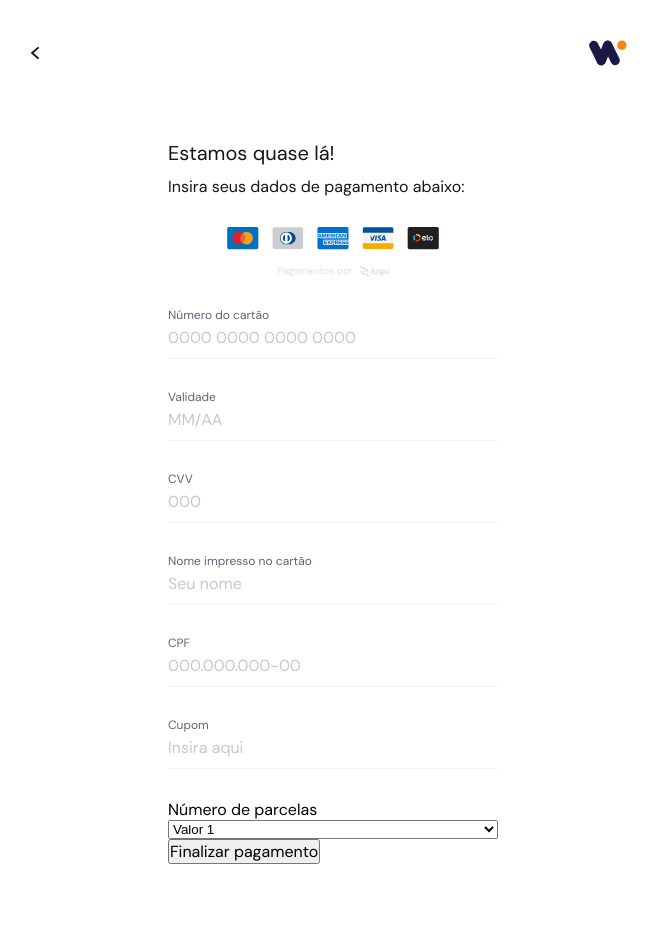
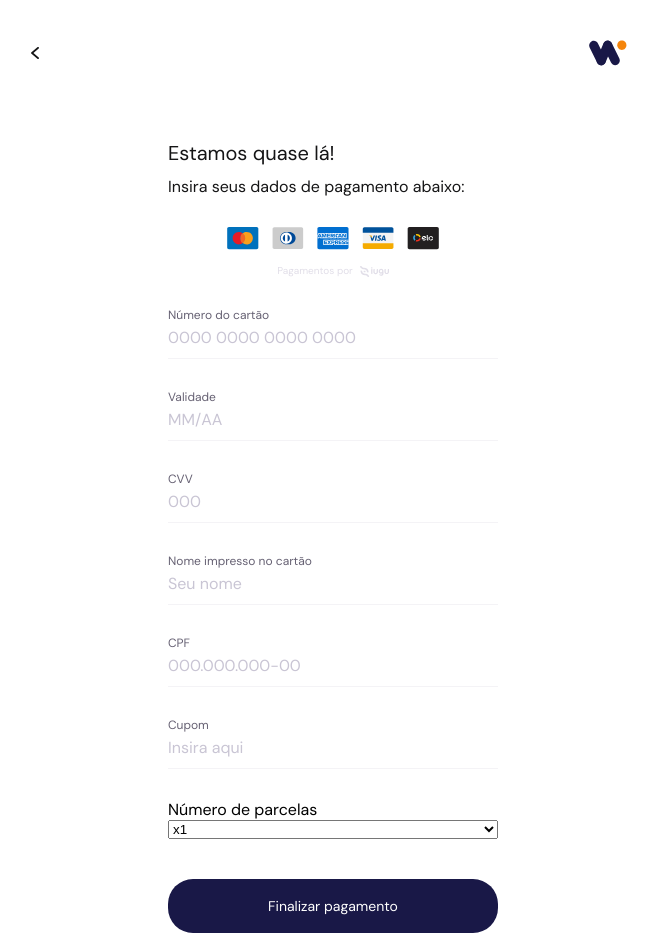
Before and after one commit to leonardoMarti/pebmed-challenge, a Next.js app: page / in a window 1280 px wide. Shown: the top 952 px of the page, without its empty margins (37-695 px from the left). Before the commit the page ends 864 px from the top, so only its background shows below. Built offline with nearby package versions, Linux system fonts and the light colour scheme.

Commit message:
improving component style from select and button

```diff
--- a/src/components/Button/styles.ts
+++ b/src/components/Button/styles.ts
@@ -1,3 +1,22 @@
 import styled from 'styled-components';
+import { COLORS } from '../../constants/colors';
 
-export const SButton = styled.button``;
+export const SButton = styled.button`
+  display: flex;
+  justify-content: center;
+  align-items: center;
+  padding: 18px 20px;
+  background: ${COLORS.BLUE900};
+  border: none;
+  border-radius: 25px;
+  color: ${COLORS.WHITE100};
+  font-size: 0.875rem;
+  line-height: 1.125rem;
+  width: 100%;
+
+  transition: filter 0.2s;
+
+  &:hover {
+    filter: brightness(1.3);
+  }
+`;
--- a/src/components/Select/index.tsx
+++ b/src/components/Select/index.tsx
@@ -5,16 +5,27 @@ interface SelectProps {
   name: string;
   label: string;
   placeholder?: string;
+  mb?: string;
 }
 
-export function Select({ name, label, placeholder }: SelectProps) {
+export function Select({ name, label, placeholder, mb }: SelectProps) {
+  const installmentsList = [
+    { label: 'x1', value: 1 },
+    { label: 'x2', value: 2 },
+    { label: 'x4', value: 4 },
+    { label: 'x6', value: 6 },
+    { label: 'x12', value: 12 },
+  ];
+
   return (
-    <Container>
+    <Container mb={mb}>
       <span>{label}</span>
       <select id={`select-${name}`} name={name} placeholder={placeholder}>
-        <option value="valor1">Valor 1</option>
-        <option value="valor2">Valor 2</option>
-        <option value="valor3">Valor 3</option>
+        {installmentsList?.map((inst) => (
+          <option key={inst?.value} value={inst?.value}>
+            {inst?.label}
+          </option>
+        ))}
       </select>
     </Container>
   );
--- a/src/components/Select/styles.ts
+++ b/src/components/Select/styles.ts
@@ -1,6 +1,11 @@
 import styled from 'styled-components';
 
-export const Container = styled.div`
+interface ContainerProps {
+  mb?: string;
+}
+
+export const Container = styled.div<ContainerProps>`
   display: flex;
   flex-direction: column;
+  margin-bottom: ${({ mb }) => `${mb}rem`};
 `;
--- a/src/pages/index.tsx
+++ b/src/pages/index.tsx
@@ -43,6 +43,7 @@ export default function Plans() {
           name="installments"
           label="Número de parcelas"
           placeholder="Selecionar"
+          mb="2.5"
         />
         <Button name="submitPlans" type="submit" label="Finalizar pagamento" />
       </FormWrapper>
--- a/src/pages/plans.module.ts
+++ b/src/pages/plans.module.ts
@@ -3,7 +3,7 @@ import styled from 'styled-components';
 export const Container = styled.main`
   display: flex;
   flex-direction: column;
-  margin: 0 auto;
+  margin: 0 auto 4rem auto;
   max-width: 870px;
 `;
 
```
